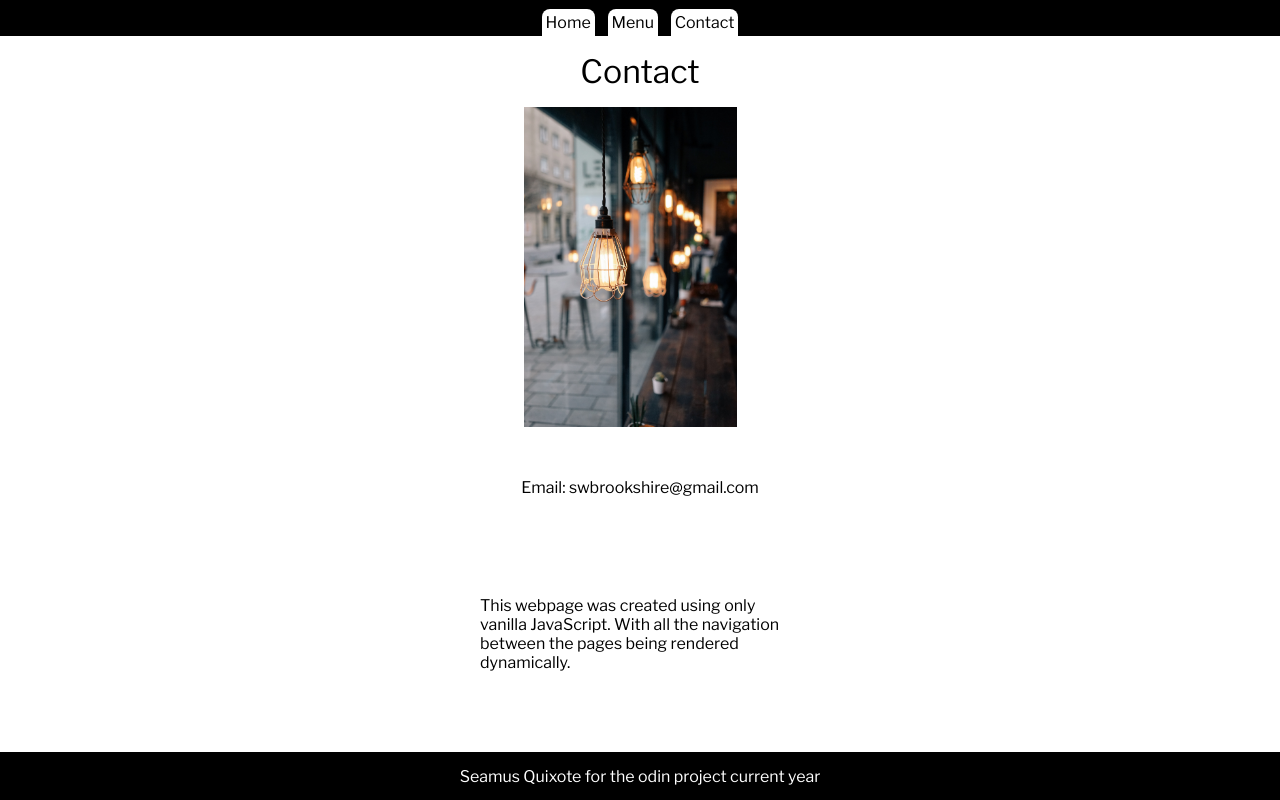
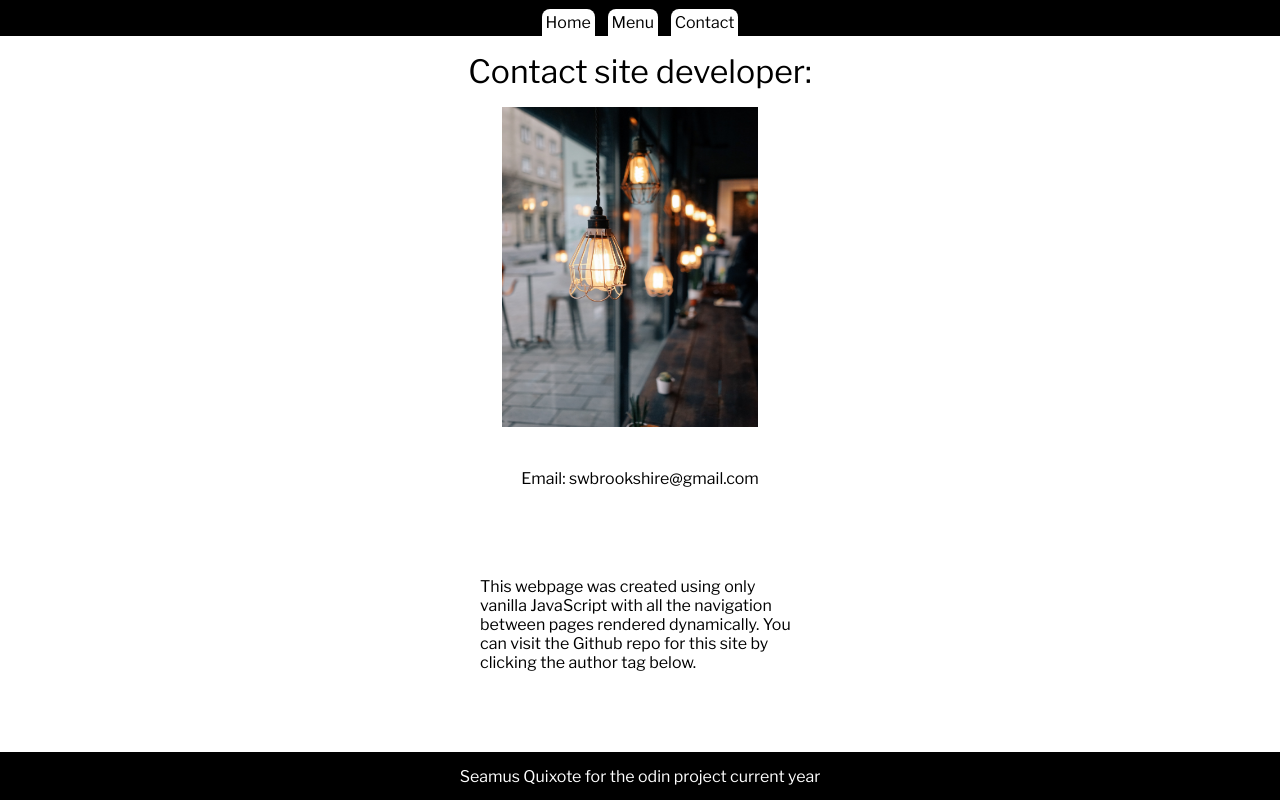
Before and after one commit to SalamanderCtesiphon/resturant-page-project, a website built with webpack: page dist/index.html in a window 1280 px wide. Both pictures are taken after a click on the element "Contact". Built offline with nearby package versions, Linux system fonts and the light colour scheme.

Commit message:
fixed some typos and cleaned up the wording of a few sentences

```diff
--- a/src/modules/contact.js
+++ b/src/modules/contact.js
@@ -10,13 +10,13 @@ const contactInfo = () => {
   contactTextContent.innerText = "Email: swbrookshire@gmail.com ";
   contactTextContent.classList.add('menuContent');
   const para1 = document.createElement('p');
-  para1.innerText = 'This webpage was created using only vanilla JavaScript. With all the navigation between the pages being rendered dynamically.'
+  para1.innerText = 'This webpage was created using only vanilla JavaScript with all the navigation between pages rendered dynamically. You can visit the Github repo for this site by clicking the author tag below.'
 
   const contactImg = new Image();
   contactImg.src = image4;
   contactImg.classList.add('contactImg')
 
-  contactInfo.innerText = 'Contact';
+  contactInfo.innerText = 'Contact site developer:';
   main.classList.add('page');
   main.appendChild(contactInfo);
   main.appendChild(contactImg);
--- a/src/modules/homepage.js
+++ b/src/modules/homepage.js
@@ -9,7 +9,7 @@ const homepage = () => {
   nameOfResturant.classList.add('nameOfResturant');
 
   const paragraph = document.createElement('p');
-  paragraph.textContent = "This coffee shop is my favorite place to hang and catch up on work. I really enjoy the quite atmosphere of this place.The coffee and pastries so delicious."
+  paragraph.textContent = "This coffee shop is my favorite spot to hang and catch up on work. I really enjoy the quite atmosphere and elegant embiance of this quaint cafe. The coffee and pastries are so delicious."
 
 
   const cafeImage = new Image();
--- a/src/style.css
+++ b/src/style.css
@@ -88,7 +88,7 @@ p {
 .contactImg {
   background: url(./images/tomas-jasovsky-d5SZqLkpIrY-unsplash.jpg);
   height: 40vh;
-  width: auto;
+  width: 20vw;
 }
 
 .menuContent {
```
Also changed, not shown: dist/bundle.js.
